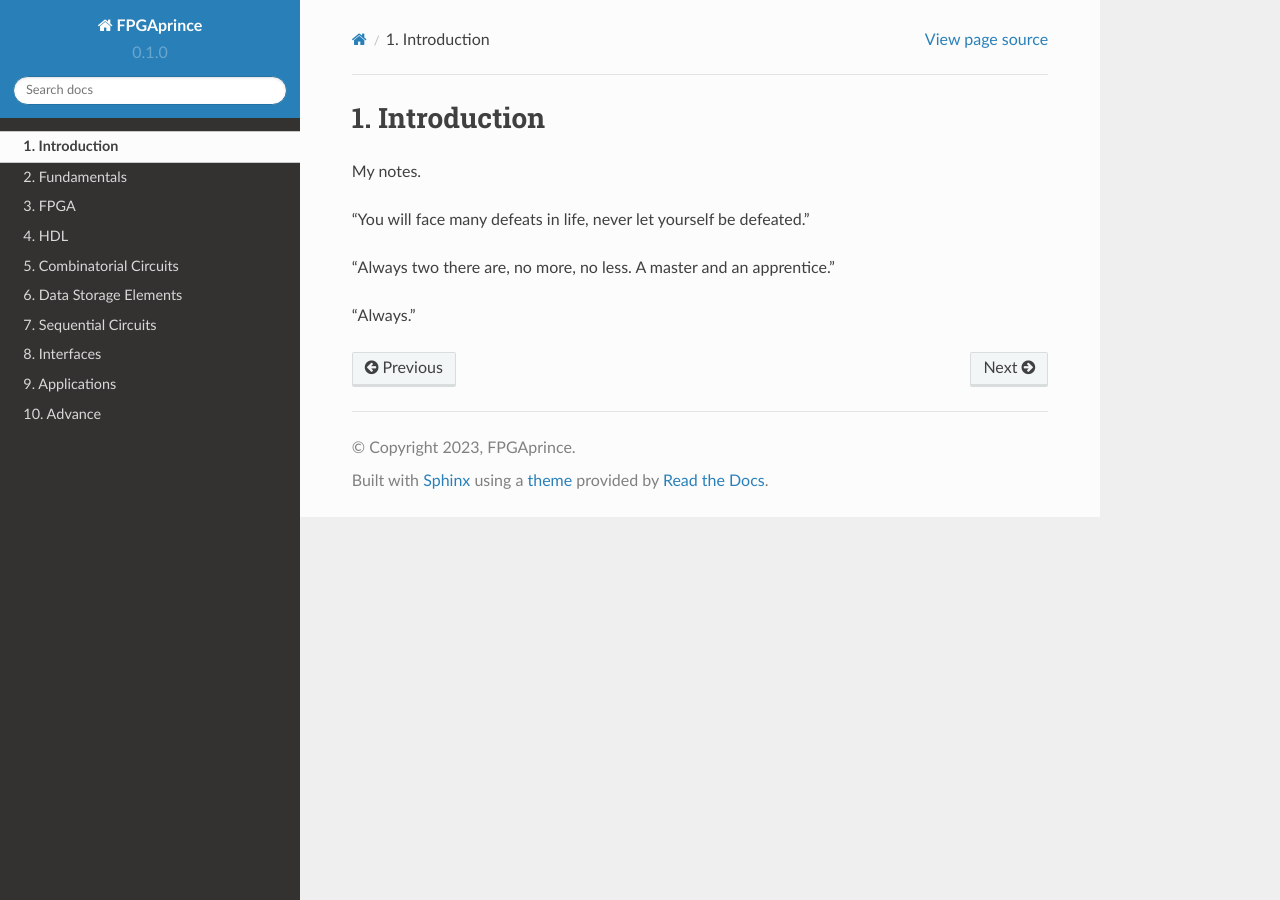
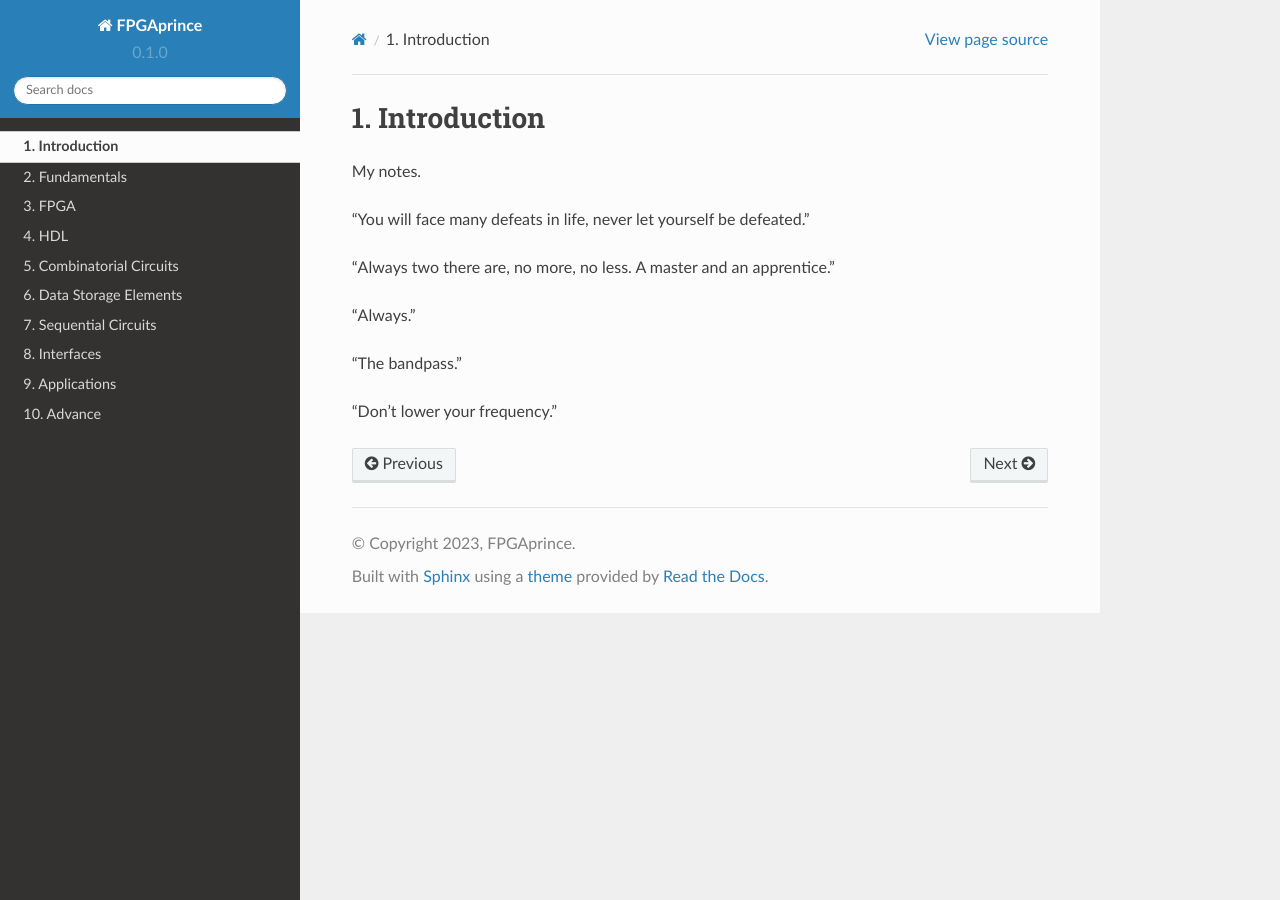
Before and after one commit to fpgaprince/rtd, a Sphinx documentation site: the page built from docs/source/introduction.rst, in a window 1280 px wide. Built offline with Sphinx 7.4.7 and the Read the Docs theme 2.0.0, drawn with Linux system fonts in a browser that asks for light colours.

Commit message:
need new line for eq

```diff
--- a/docs/source/introduction.rst
+++ b/docs/source/introduction.rst
@@ -8,3 +8,7 @@ My notes.
 "Always two there are, no more, no less. A master and an apprentice."
 
 "Always."
+
+"The bandpass."
+
+"Don't lower your frequency."
```
Also changed, not shown: docs/source/fundamentals.rst (+8 -0 lines).
